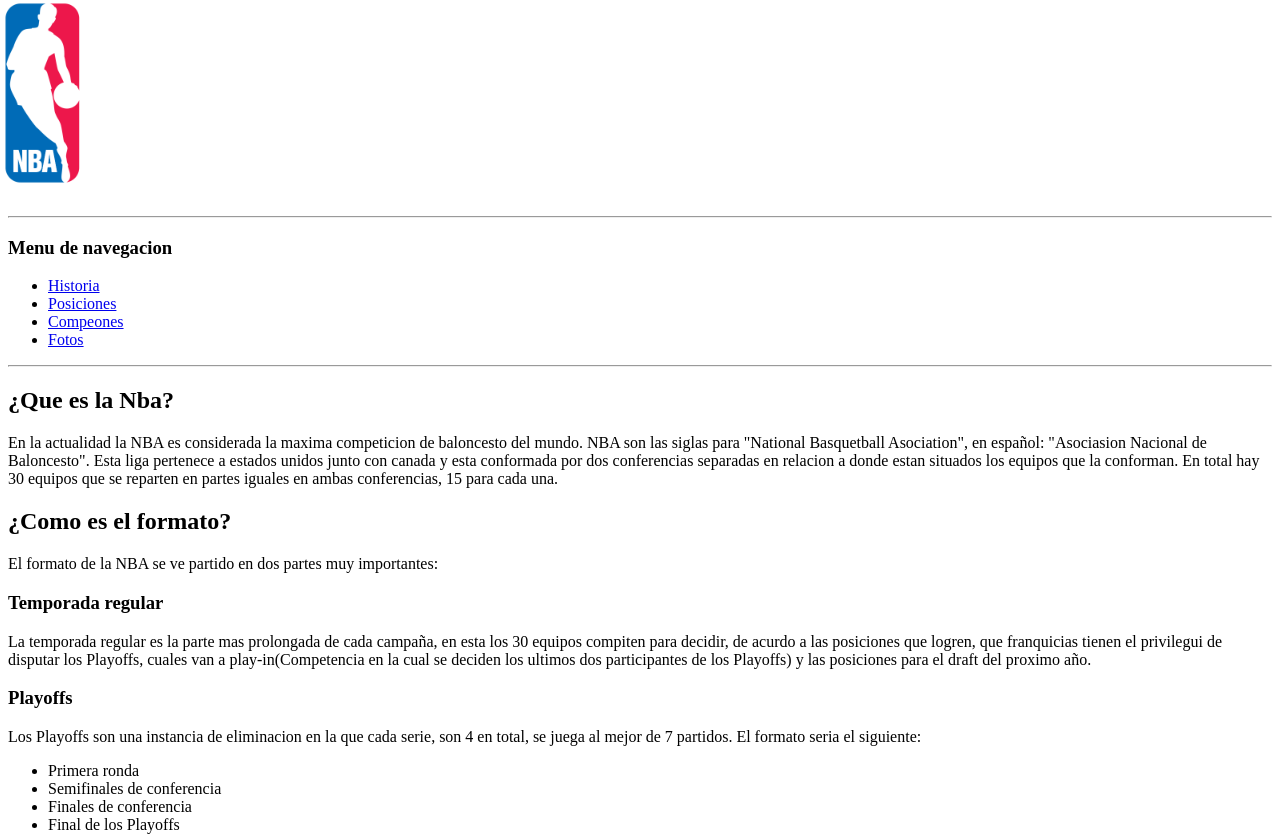
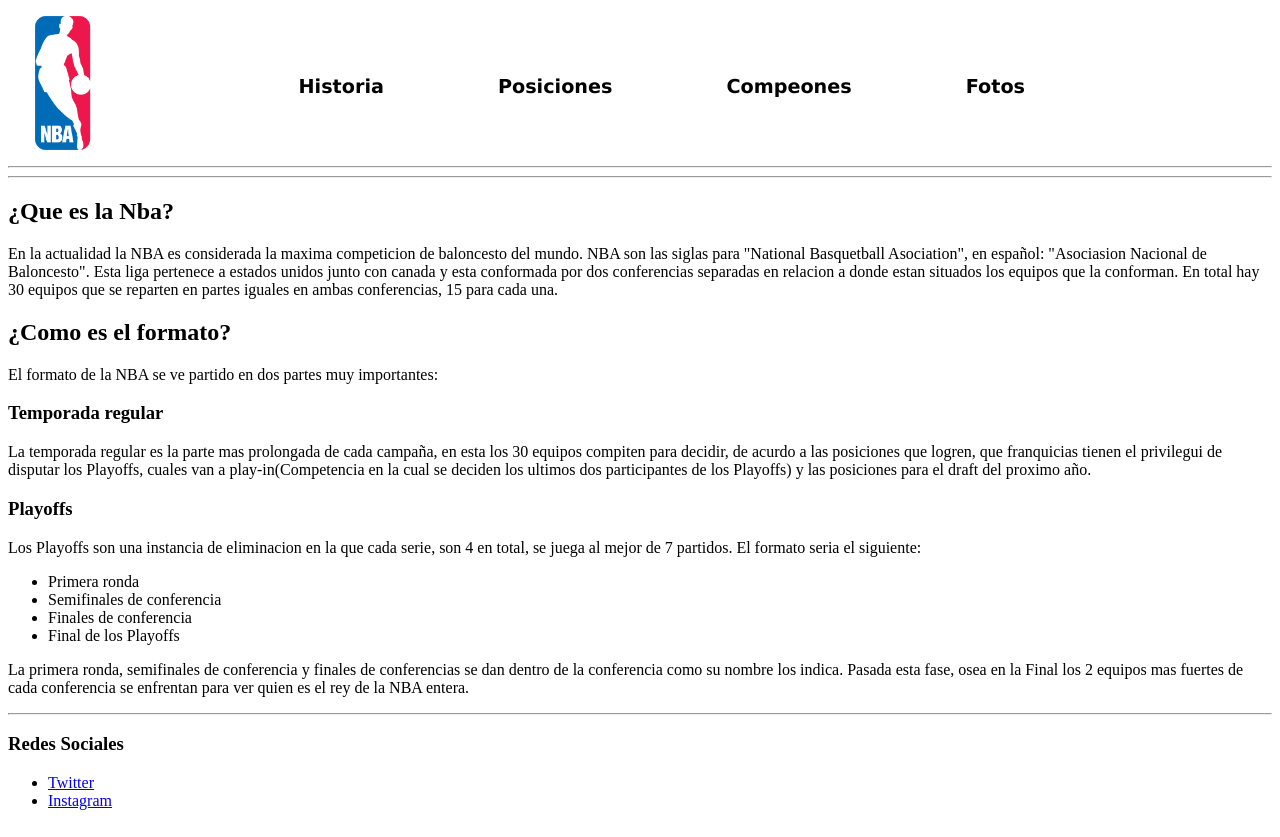
Before and after one commit to FranFerro2004/EntregaFinalFerro, a plain HTML site: page index.html in a window 1280 px wide. Shown: the top 837 px of the page. Drawn offline with Linux system fonts and the light colour scheme.

Commit message:
menu de navegacion fachero

```diff
--- a/css/estilos.css
+++ b/css/estilos.css
@@ -2,7 +2,61 @@
     max-width: 100%;
     display: block;
     position: relative;
-    width: 200px;
-    right: 65px;
-    bottom: 15px;
+    width: 150px;
+    right: 20px;
+    bottom: px;
 }
+
+.navMenu ul{
+    list-style: none;
+    padding: 0;
+    margin: 0;
+    background-color: white;
+
+}
+
+.navMenu li{
+    display: inline-block;
+    height: 100px;
+
+}
+
+
+.navMenu a{
+    text-decoration: none;
+    display: block;
+    padding: 55px ;
+    font-size: larger;
+    font-weight: bold;
+    font-family: 'Lucida Sans', 'Lucida Sans Regular', 'Lucida Grande', 'Lucida Sans Unicode', Geneva, Verdana, sans-serif;
+    color: black;
+
+}
+
+
+
+@media (hover: hover){
+    .navMenu a:hover{
+    color: ;
+    background-color:rgba(114, 114, 114, 0.562) ;
+
+    }
+}
+
+.navMenu a:active{
+    background-color: white;
+
+}
+
+.navMenu{
+    display: block;
+    position:absolute;
+    top: 20px;
+    right: 200px;
+
+}
+
+.imgIndex{
+    background-image:
+
+}
--- a/index.html
+++ b/index.html
@@ -20,13 +20,12 @@
 
         <hr>
 
-        <nav>
+        <nav class="navMenu">
 
-            <h3>Menu de navegacion</h3>
 
             <label>
 
-                <ul>
+                <ul >
 
                     <li><a href="paginas/Historia.html">Historia</a></li>
                     <li><a href="paginas/Posiciones.html">Posiciones</a></li>
@@ -46,7 +45,7 @@
 
     <hr>
 
-    <main>
+    <main class="imgIndex">
 
 
 
```
Also changed, not shown: imagenes/curry jugando.jpg (added).
